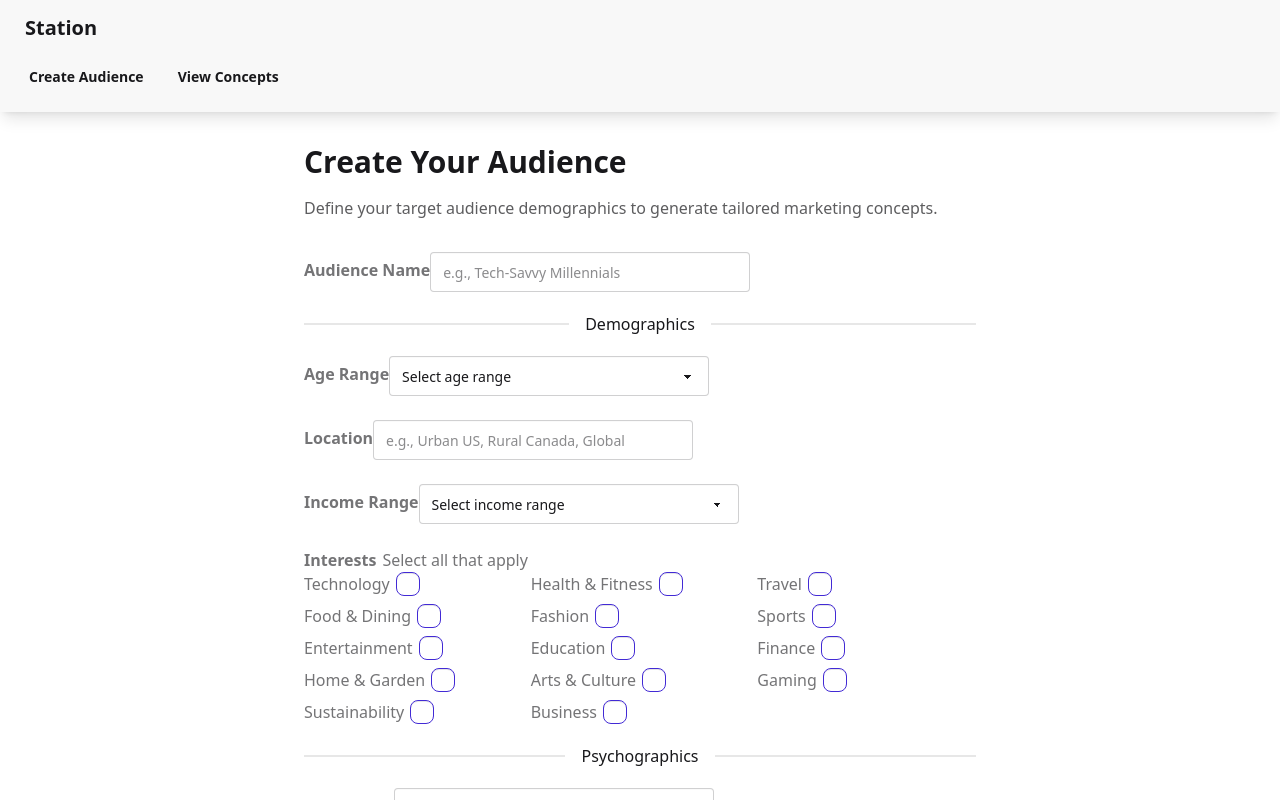
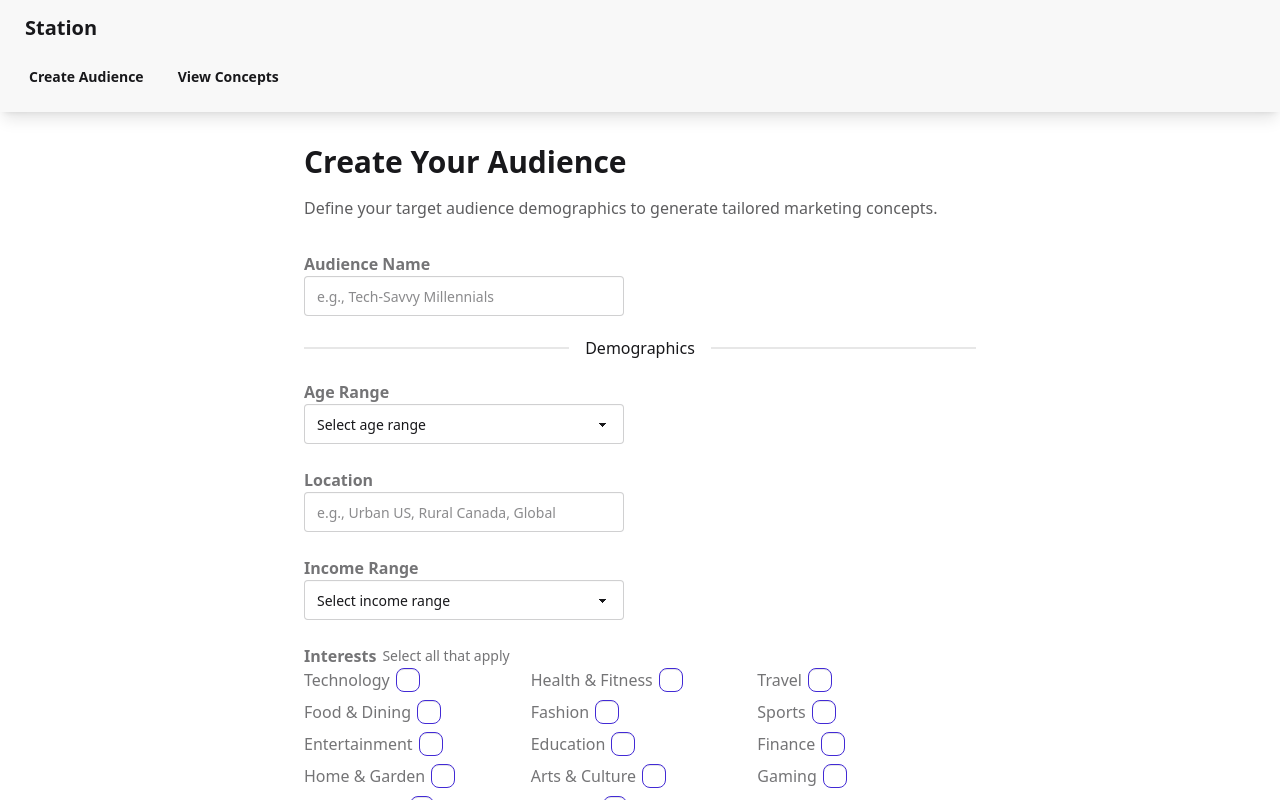
Before and after one commit to zoeydawn/station-client, a Next.js app: page /audience in a window 1280 px wide. Shown: the top 800 px of the page. Built offline with nearby package versions, Linux system fonts and the light colour scheme.

Commit message:
some small style improvements

```diff
--- a/components/AudienceForm.tsx
+++ b/components/AudienceForm.tsx
@@ -95,6 +95,7 @@ export default function AudienceForm() {
         <label className="label">
           <span className="label-text font-semibold">Audience Name</span>
         </label>
+        <br />
         <input
           type="text"
           placeholder="e.g., Tech-Savvy Millennials"
@@ -115,6 +116,7 @@ export default function AudienceForm() {
         <label className="label">
           <span className="label-text font-semibold">Age Range</span>
         </label>
+        <br />
         <select
           className="select select-bordered"
           value={formData.ageRange}
@@ -137,6 +139,7 @@ export default function AudienceForm() {
         <label className="label">
           <span className="label-text font-semibold">Location</span>
         </label>
+        <br />
         <input
           type="text"
           placeholder="e.g., Urban US, Rural Canada, Global"
@@ -154,6 +157,7 @@ export default function AudienceForm() {
         <label className="label">
           <span className="label-text font-semibold">Income Range</span>
         </label>
+        <br />
         <select
           className="select select-bordered"
           value={formData.income}
@@ -175,7 +179,7 @@ export default function AudienceForm() {
       <div className="form-control">
         <label className="label">
           <span className="label-text font-semibold">Interests</span>
-          <span className="label-text-alt">Select all that apply</span>
+          <span className="label-text-alt text-sm">Select all that apply</span>
         </label>
         <div className="grid grid-cols-2 md:grid-cols-3 gap-2">
           {INTEREST_OPTIONS.map((interest) => (
@@ -200,6 +204,7 @@ export default function AudienceForm() {
         <label className="label">
           <span className="label-text font-semibold">Pain Points</span>
         </label>
+        <br />
         <textarea
           className="textarea textarea-bordered h-24"
           placeholder="What challenges or problems does this audience face?"
@@ -215,6 +220,7 @@ export default function AudienceForm() {
         <label className="label">
           <span className="label-text font-semibold">Goals & Aspirations</span>
         </label>
+        <br />
         <textarea
           className="textarea textarea-bordered h-24"
           placeholder="What does this audience want to achieve or aspire to?"
```
